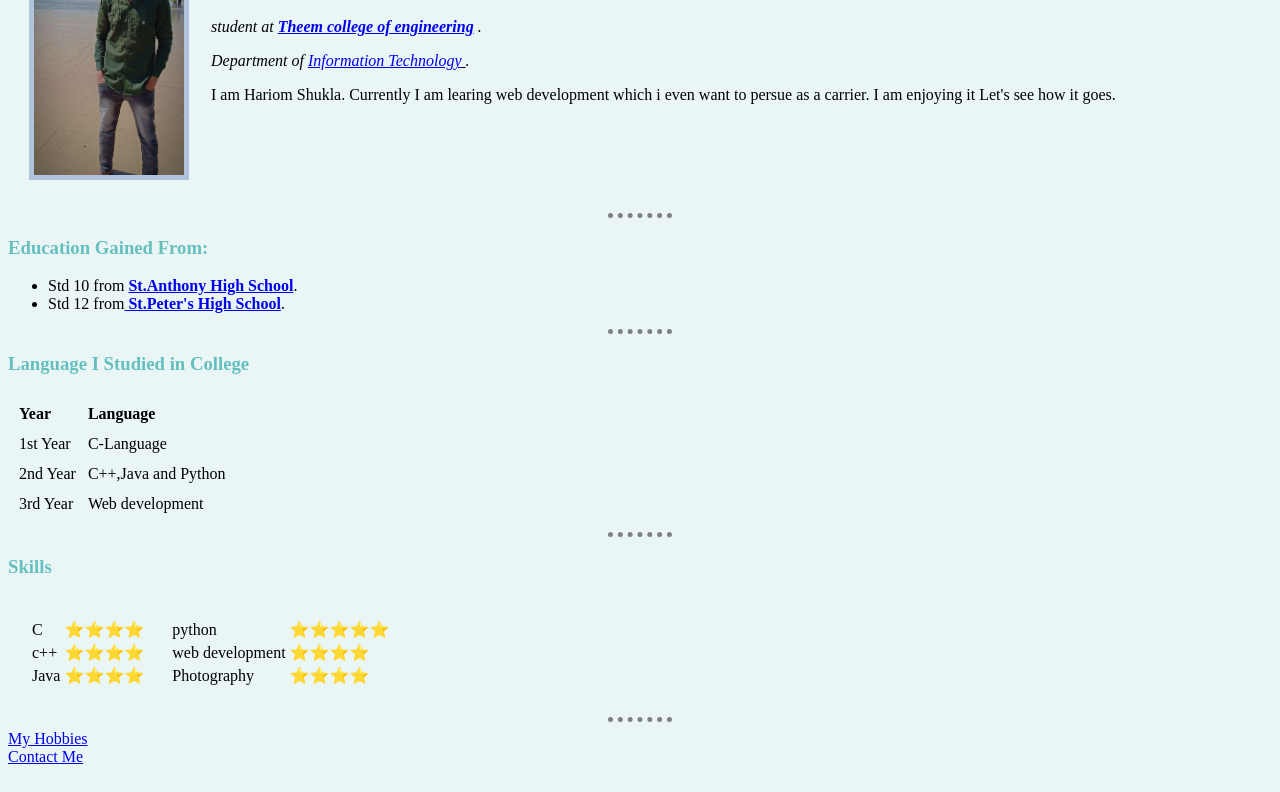
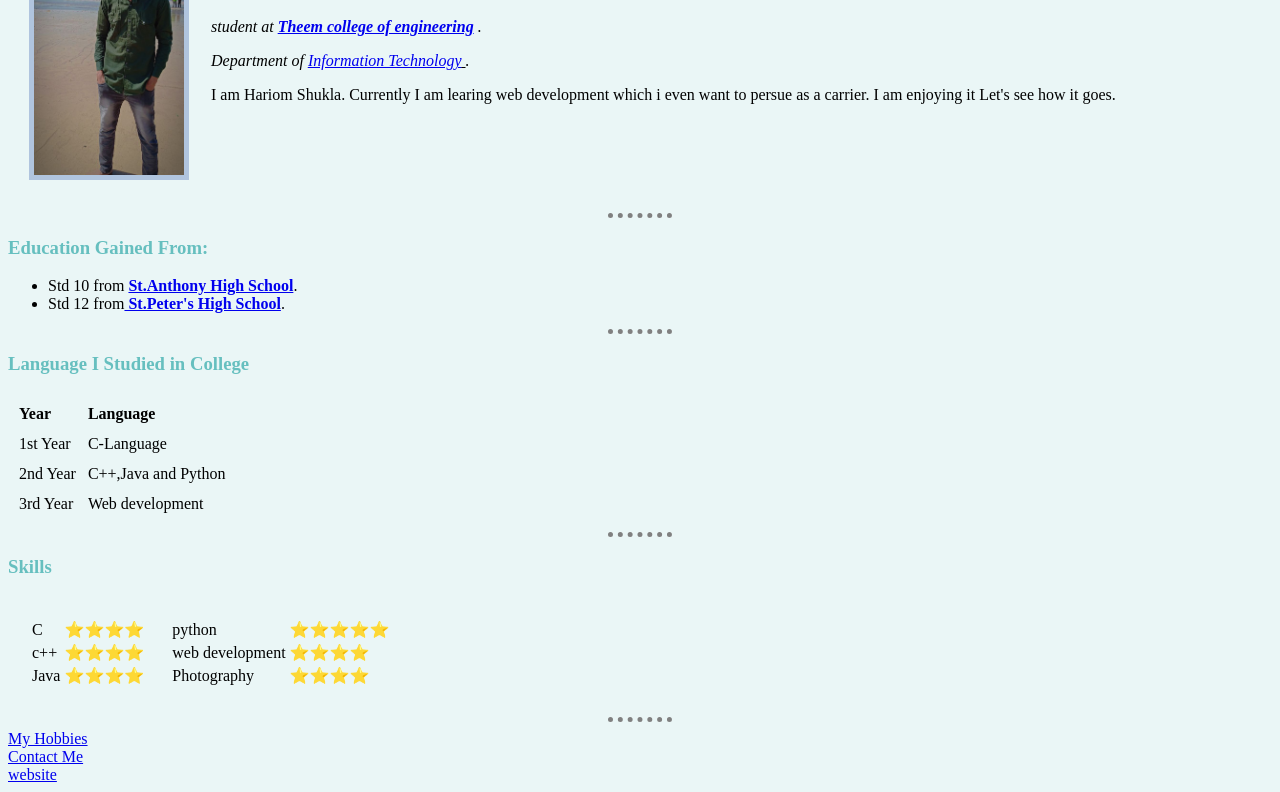
Before and after one commit to harryhome1/cv, a plain HTML site: page index.html in a window 1280 px wide. Shown: the part 154-946 px from the top of the page. Drawn offline with Linux system fonts and the light colour scheme.

Commit message:
Update index.html

```diff
--- a/index.html
+++ b/index.html
@@ -87,5 +87,7 @@
     <a href="hobbies.html">My Hobbies</a>
     <br>
     <a href="contact.html">Contact Me</a>
+    <br>
+    <a href="https://harryhome1.github.io/cvvv/">website</a>
 </body>
 </html>
```
